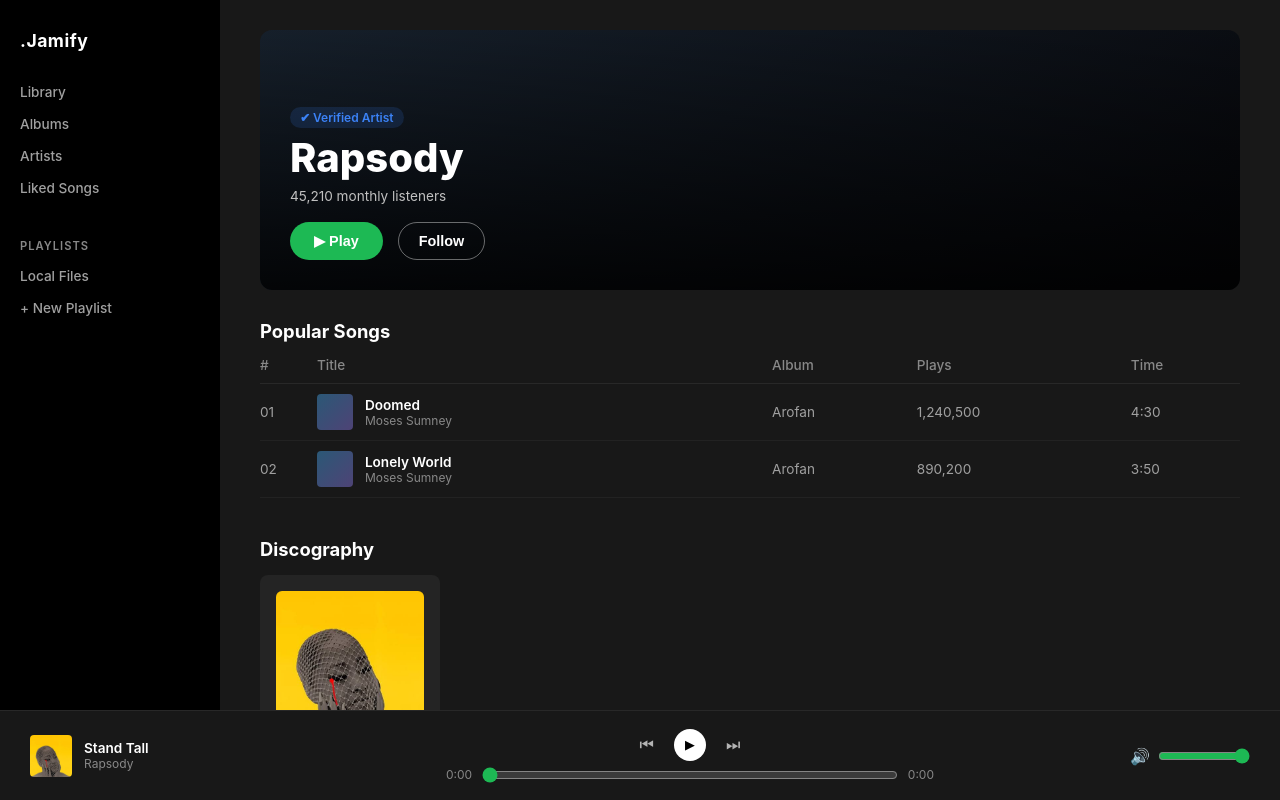
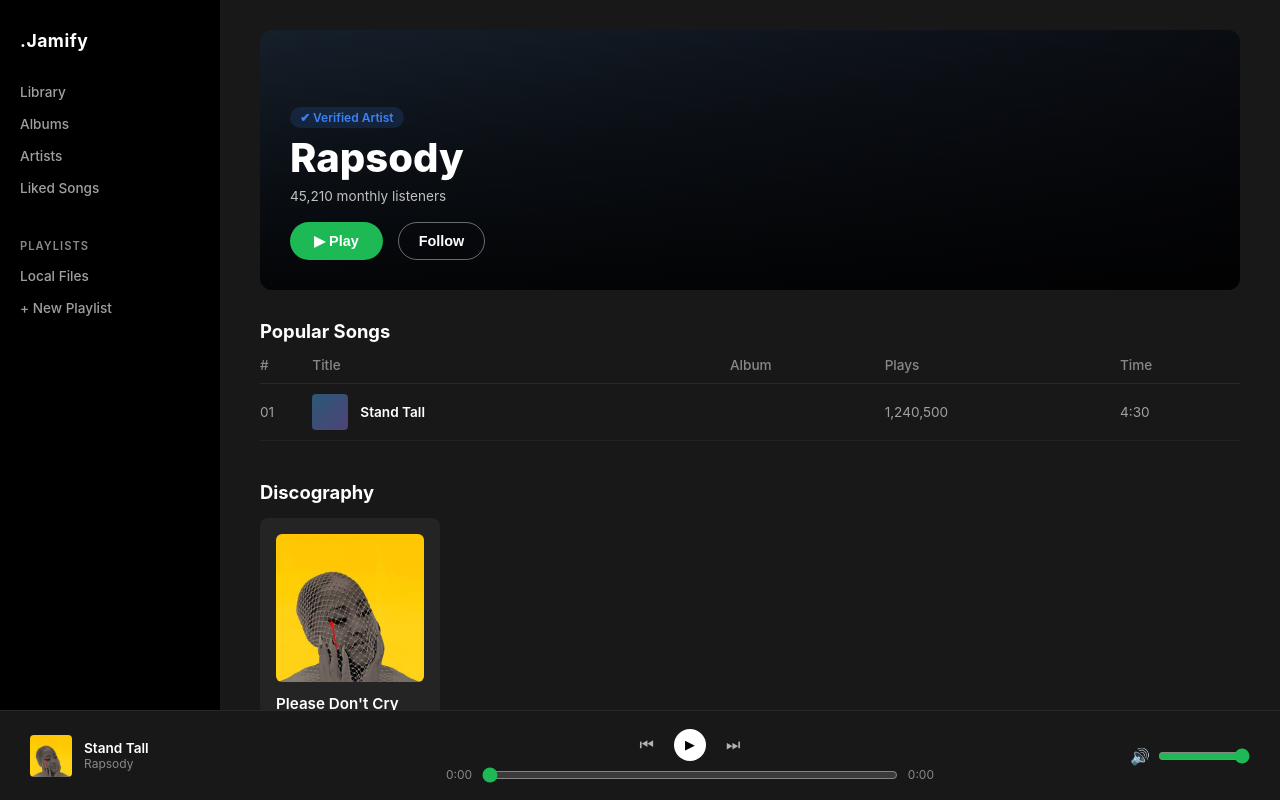
Before and after one commit to ayandankosime-ux/jamify, a React (Vite) app in the folder jamify-music-player/: page /artist-details in a window 1280 px wide. Built offline with nearby package versions, Linux system fonts and the light colour scheme.

Commit message:
Update music data to render in ArtistsDetailPage and clean up the ArtistPage.

```diff
--- a/jamify-music-player/src/App.jsx
+++ b/jamify-music-player/src/App.jsx
@@ -11,6 +11,7 @@ import { ArtistsDetailPage } from './pages/ArtistsDetailPage';
 
 function App() {
   const [currentIndex, setCurrentIndex] = useState(0);
+  const [artistIndex, setArtistIndex] = useState(0);
   const [songs, setSongs] = useState([{
     title: 'Stand Tall',
     artist: 'Rapsody',
--- a/jamify-music-player/src/data/music.js
+++ b/jamify-music-player/src/data/music.js
@@ -1,65 +1,46 @@
-export const musicLibrary = [
-  {
-    artistId: "artist-1",
-    artistName: 'Rapsody',
-    verified: true,
-    monthlyListeners: "45,210",
-    bannerImage: 'images/image-artist-1.jpeg',
-    albums: [
-      {
-        albumId: "album-1",
-        albumTitle: "Please Don't Cry",
-        releaseYear: 2023,
-        coverImage: 'images/image-1.jpeg',
-        songs: [
-          {
-            id: "song-101",
-            title: 'Stand Tall',
-            duration: "2:09",
-            audio: 'media/Stand Tall(MP3_160K).mp3',
-            plays: 1240500,
-          }
-        ],
-      },
-      {
-        albumId: "album-2",
-        albumTitle: "Grae",
-        releaseYear: 2020,
-        coverImage: "/images/covers/grae.jpg",
-        songs: [
-          {
-            id: "song-103",
-            title: "Virile",
-            duration: "4:16",
-            audio: "/tracks/virile.mp3",
-            plays: "2,100,400",
-          },
-        ],
-      },
-    ],
-  },
-  {
-    artistId: "artist-2",
-    artistName: 'J. Cole',
-    verified: false,
-    monthlyListeners: "12,800",
-    bannerImage: 'images/image-artist-2.jpeg',
-    albums: [
-      {
-        albumId: "album-3",
-        albumTitle: "KOD",
-        releaseYear: 2019,
-        coverImage: 'images/image-2.jpeg',
-        songs: [
-          {
-            id: "song-201",
-            title: 'The Cut Off',
-            duration: "3:57",
-            audio: 'media/The Cut Off(MP3_160K) (1).mp3',
-            plays: "430,100",
-          },
-        ],
-      },
-    ],
-  },
-];
+export const musicLibrary = [{
+  artist: 'Rapsody',
+  artistImage: 'images/image-artist-1.jpeg',
+  artistId: '1',
+  albums: [{
+    albumId: 'album-1',
+    albumTitle: "Please Don't Cry",
+    coverArt: 'images/image-1.jpeg',
+    year: 2024,
+    tracks: [{
+      title: 'Stand Tall',
+      isLiked: true,
+      trackId: 'track-1'
+    }]
+  }]
+}, {
+  artist: 'J. Cole',
+  artistImage: 'images/image-artist-2.jpeg',
+  artistId: '2',
+  albums: [{
+    albumId: 'album-2',
+    albumTitle: 'KOD',
+    coverArt: 'images/image-2.jpeg',
+    year: 2019,
+    tracks: [{
+      title: 'The Cut Off',
+      isLiked: true,
+      trackId: 'track-2'
+    }]
+  }]
+}, {
+  artist: 'Dear Silas',
+  artistImage: 'images/image-artist-3.jpeg',
+  artistId: '3',
+  albums: [{
+    albumId: 'album-3',
+    albumTitle: 'SophistiRatchet: RED',
+    coverArt: 'images/image-3.jpeg',
+    year: 2025,
+    tracks: [{
+      title: 'TOO COOL',
+      isLiked: true,
+      trackId: 'track-3'
+    }]
+  }]
+}]
--- a/jamify-music-player/src/pages/ArtistsDetailPage.jsx
+++ b/jamify-music-player/src/pages/ArtistsDetailPage.jsx
@@ -1,31 +1,38 @@
 import { BottomPlaybar } from "../components/BottomPlaybar";
 import { Sidebar } from "../components/Sidebar";
+import { musicLibrary } from "../data/music";
 import './ArtistsDetailPage.css';
 
 
-export function ArtistsDetailPage({currentIndex, setCurrentIndex, songs }) {
+export function ArtistsDetailPage({ currentIndex, setCurrentIndex, songs }) {
+  // const artistIndex = currentIndex;
+  const music = musicLibrary[0];
+  const { albums } = music;
+  const songTracks = albums[0].tracks;
+
+
   return (
-    <div class="app-container">
+    <div className="app-container">
 
       <Sidebar />
 
-        <main class="main-content">
+      <main className="main-content">
 
-          <section class="artist-hero banner-artist-1">
-            <div class="artist-hero-content">
-              <span class="verified-badge">✔ Verified Artist</span>
-              <h1>{songs[currentIndex].artist}</h1>
-              <p class="artist-listeners">45,210 monthly listeners</p>
-              <div class="artist-actions">
-                <button class="play-artist-btn">&#9654; Play</button>
-                <button class="follow-btn">Follow</button>
+        <section className="artist-hero banner-artist-1">
+          <div className="artist-hero-content">
+            <span className="verified-badge">✔ Verified Artist</span>
+            <h1>{music.artist}</h1>
+            <p className="artist-listeners">45,210 monthly listeners</p>
+            <div className="artist-actions">
+              <button className="play-artist-btn">&#9654; Play</button>
+              <button className="follow-btn">Follow</button>
             </div>
           </div>
         </section>
 
-          <section class="songs-section">
+        <section className="songs-section">
           <h2>Popular Songs</h2>
-            <table class="song-list">
+          <table className="song-list">
             <thead>
               <tr>
                 <th>#</th>
@@ -36,47 +43,45 @@ export function ArtistsDetailPage({currentIndex, setCurrentIndex, songs }) {
               </tr>
             </thead>
             <tbody>
-                <tr class="song-row">
+              {songTracks.map((track) => {
+                return (
+                  <tr className="song-row" key={track.trackId}>
                     <td>01</td>
-                  <td class="track-details">
-                    <div class="thumb cover-1"></div>
+                    <td className="track-details">
+                      <div className="thumb cover-1" src={track.albumImage} />
                       <div>
-                      <p class="title">Doomed</p>
-                      <p class="artist">Moses Sumney</p>
+                        <p className="title">{track.title}</p>
+                        <p className="artist">{track.artist}</p>
                       </div>
                     </td>
-                  <td>Arofan</td>
+                    <td>{albums.albumTitle}</td>
                     <td>1,240,500</td>
                     <td>4:30</td>
                   </tr>
-                <tr class="song-row">
-                  <td>02</td>
-                  <td class="track-details">
-                    <div class="thumb cover-1"></div>
-                    <div>
-                      <p class="title">Lonely World</p>
-                      <p class="artist">Moses Sumney</p>
-                    </div>
-                  </td>
-                  <td>Arofan</td>
-                  <td>890,200</td>
-                  <td>3:50</td>
-                </tr>
+                )
+              })}
+
             </tbody>
           </table>
         </section>
 
-          <section class="artist-albums-section">
+        <section className="artist-albums-section">
           <h2>Discography</h2>
-            <div class="albums-grid">
-              <div class="album-card">
-                <img class="album-cover cover-1" src={songs[currentIndex].albumImage}/>
-                <div class="album-info">
-                  <h3 class="album-title">{songs[currentIndex].album}</h3>
-                  <span class="album-meta">Album • {songs[currentIndex].year}</span>
+          {albums.map((album) => {
+            return (
+              <div className="albums-grid" key={album.albumId}>
+                <div className="album-card">
+                  <img className="album-cover cover-1" src={album.coverArt} />
+                  <div className="album-info">
+                    <h3 className="album-title">{album.albumTitle}</h3>
+                    <span className="album-meta">Album • {album.tracks.length}</span>
                   </div>
                 </div>
               </div>
+            )
+          })}
+
+
         </section>
 
       </main>
--- a/jamify-music-player/src/pages/ArtistsPage.css
+++ b/jamify-music-player/src/pages/ArtistsPage.css
@@ -38,12 +38,15 @@
 }
 
 /* Artist Info Block */
+
 .artist-info {
   display: flex;
   flex-direction: column;
   gap: 4px;
   width: 100%;
 }
+
+
 
 .artist-name {
   font-size: 0.95rem;
@@ -52,6 +55,7 @@
   white-space: nowrap;
   overflow: hidden;
   text-overflow: ellipsis;
+  text-decoration: none;
 }
 
 .artist-meta {
--- a/jamify-music-player/src/pages/ArtistsPage.jsx
+++ b/jamify-music-player/src/pages/ArtistsPage.jsx
@@ -1,11 +1,14 @@
 import { Header } from '../components/Header';
 import { BottomPlaybar } from '../components/BottomPlaybar';
 import { Sidebar } from '../components/Sidebar';
-import './ArtistsPage.css'
+import { musicLibrary } from '../data/music';
 import { Link } from 'react-router';
+import './ArtistsPage.css';
 
 
 export function ArtistsPage({ currentIndex, setCurrentIndex, songs }) {
+  const artists = musicLibrary;
+
   return (
     <>
       <div className="app-container">
@@ -18,13 +21,13 @@ export function ArtistsPage({ currentIndex, setCurrentIndex, songs }) {
 
           <section className="artists-grid">
 
-            {songs.map((song) => {
+            {artists.map((artist) => {
               return (
-                <div className="artist-card" data-artist="Moses Sumney" key={song.id}>
-                  <img className="artist-avatar avatar-1" src={song.artistImage}/>
+                <div className="artist-card" data-artist="Moses Sumney" key={artist.artistId}>
+                  <img className="artist-avatar avatar-1" src={artist.artistImage}/>
                   <div className="artist-info">
-                    <h3 className="artist-name"><Link to='/artist-details'>{song.artist}</Link></h3>
-                    <span className="artist-meta">{song.albumCount} Album • {song.tracks} Tracks</span>
+                    <h3 ><Link to='/artist-details' className="artist-name">{artist.artist}</Link></h3>
+                    <span className="artist-meta">{artist.albums.length} Album • {} Tracks</span>
                   </div>
                 </div>
               )
```
Lines whose indentation alone changed are shown as unchanged.
